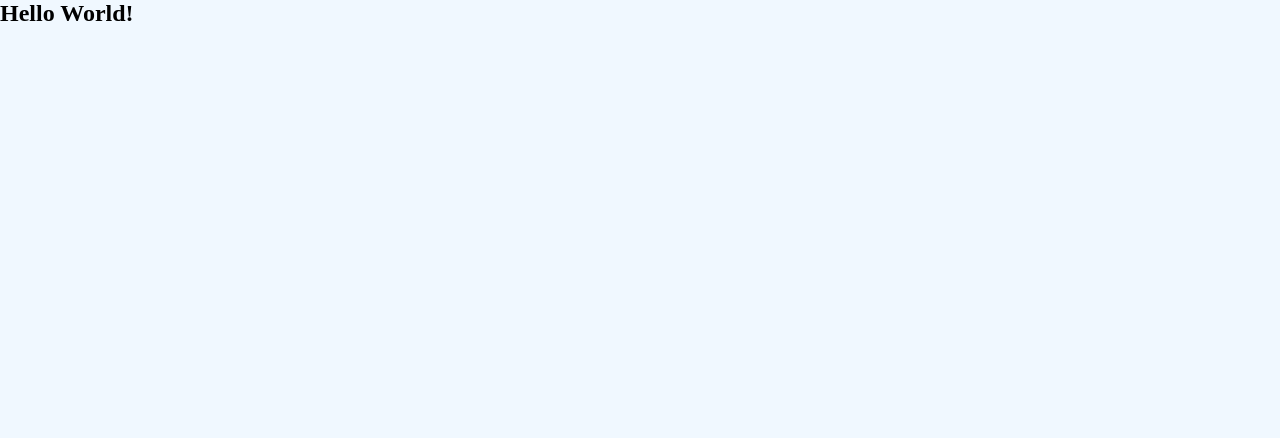
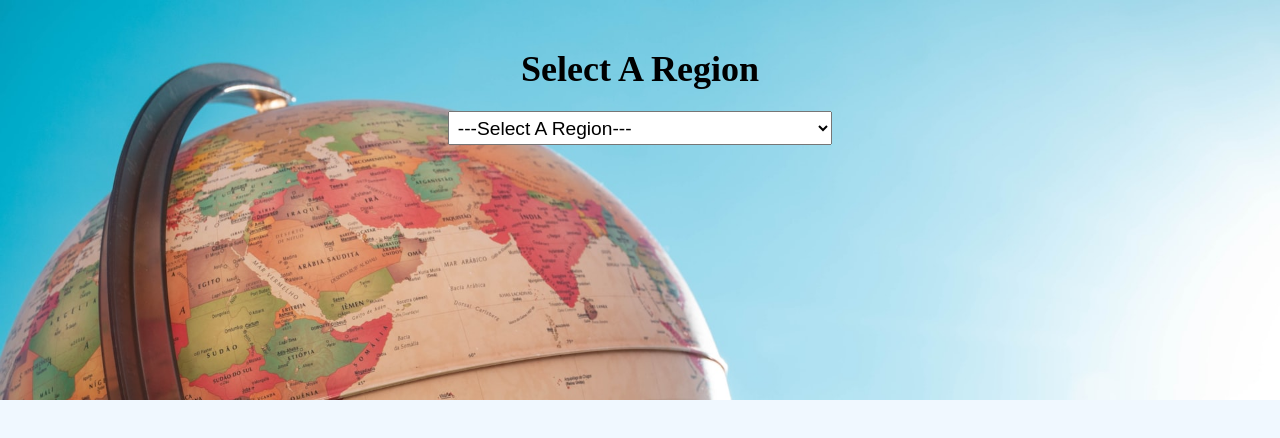
Before and after one commit to md-shamim-sarker/rest-countries, a plain HTML site: page index.html in a window 1280 px wide. Drawn offline with Linux system fonts and the light colour scheme.

Commit message:
work in banner

```diff
--- a/css/style.css
+++ b/css/style.css
@@ -7,3 +7,26 @@
 body {
     background-color: aliceblue;
 }
+
+header {
+    width: 100vw;
+    height: 50vh;
+    background-image: url("../image/banner.jpg");
+    background-size: cover;
+    display: flex;
+    justify-content: center;
+
+}
+
+header>div {
+    text-align: center;
+    font-size: 1.5rem;
+    margin-top: 3rem;
+}
+
+select {
+    width: 30vw;
+    font-size: 1.2rem;
+    padding: 0.3rem;
+    margin-top: 1.3rem;
+}
--- a/index.html
+++ b/index.html
@@ -11,7 +11,20 @@
 </head>
 
 <body>
-    <h2>Hello World!</h2>
+    <header>
+        <div>
+            <h2>Select A Region</h2>
+            <select id="">
+                <option value="select" selected>---Select A Region---</option>
+                <option value="Africa">Africa</option>
+                <option value="Americas">Americas</option>
+                <option value="Asia">Asia</option>
+                <option value="Europe">Europe</option>
+                <option value="Oceania">Oceania</option>
+                <option value="All">All</option>
+            </select>
+        </div>
+    </header>
     <script src="./js/app.js"></script>
 </body>
 
```
Also changed, not shown: image/globe.svg.
